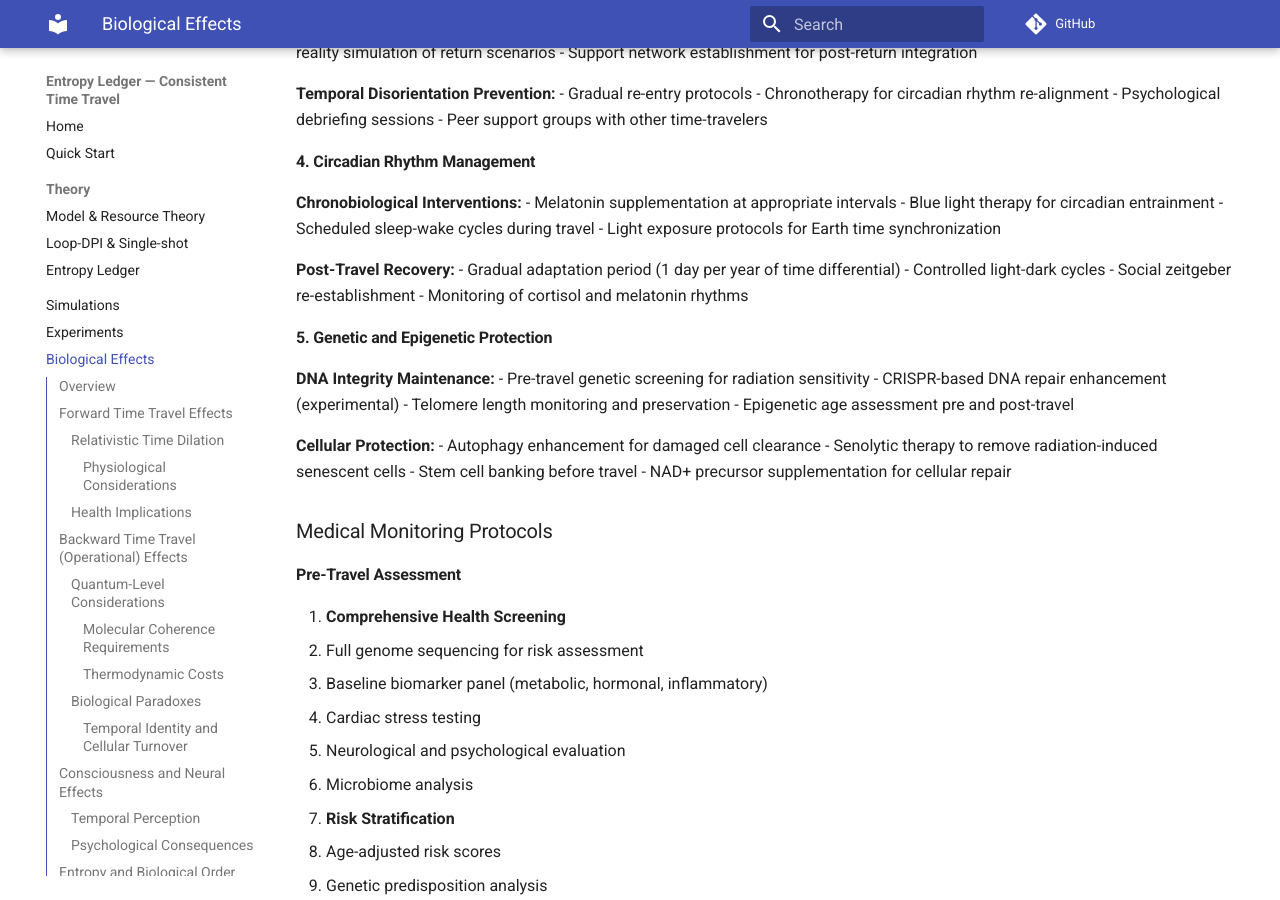
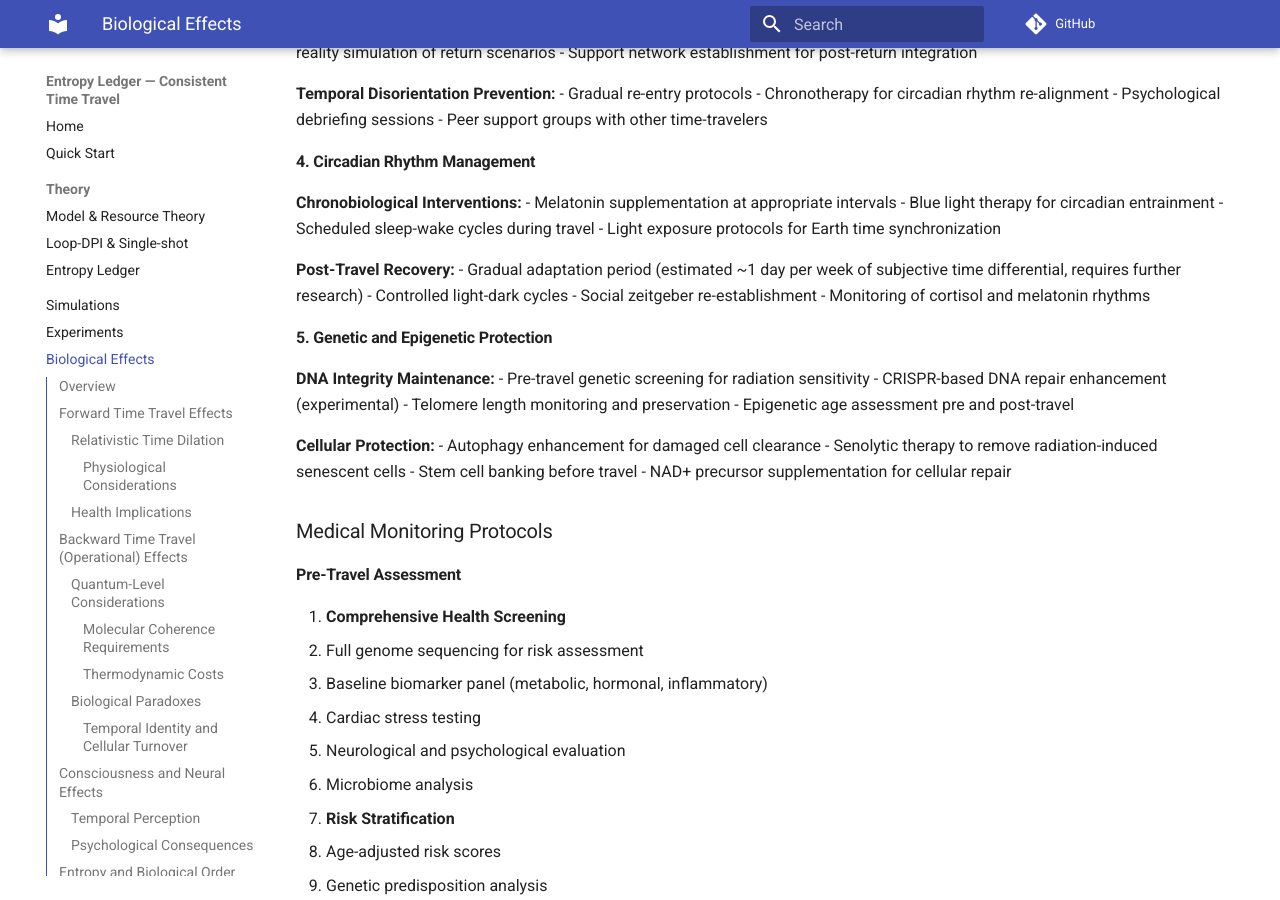
Before and after one commit to Tsoympet/Entropy_Ledger_TimeTravel, an MkDocs documentation site: the page built from docs/biological_effects.md, in a window 1280 px wide and 900 px high, scrolled down 5378 px. Built offline with MkDocs 1.6.1 and Material for MkDocs 9.7.7, drawn with Linux system fonts in a browser that asks for light colours; comment, search, counter and statistics services are not loaded; some of the changed text lies outside the part shown.

Commit message:
Address code review feedback: clarify formulas and timescales
Co-authored-by: Tsoympet <194965140+Tsoympet@users.noreply.github.com>

```diff
--- a/docs/biological_effects.md
+++ b/docs/biological_effects.md
@@ -238,7 +238,7 @@ While backward time travel for macroscopic organisms is physically impossible, f
 - Light exposure protocols for Earth time synchronization
 
 **Post-Travel Recovery:**
-- Gradual adaptation period (1 day per year of time differential)
+- Gradual adaptation period (estimated ~1 day per week of subjective time differential, requires further research)
 - Controlled light-dark cycles
 - Social zeitgeber re-establishment
 - Monitoring of cortisol and melatonin rhythms
```
Also changed, not shown: other parts of docs/biological_effects.md (+8 -1 lines).
